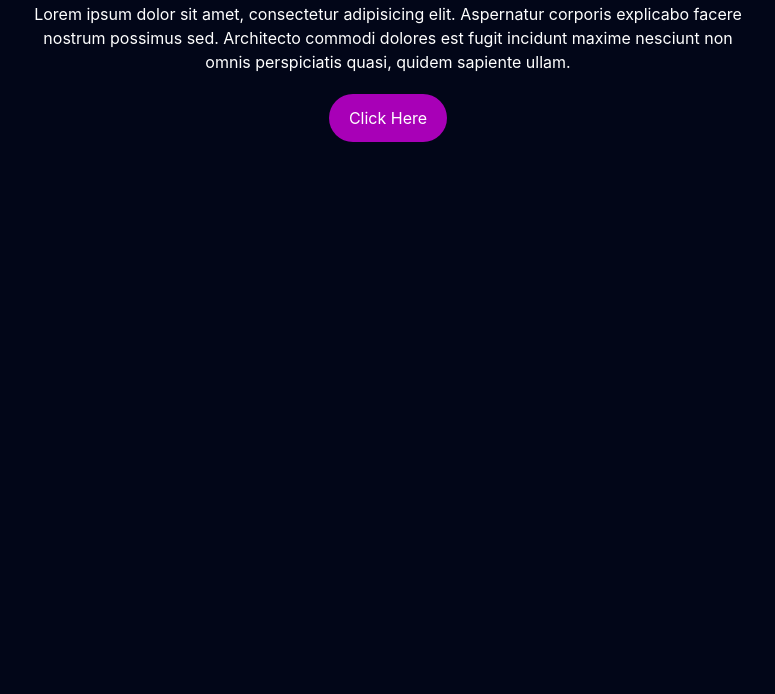
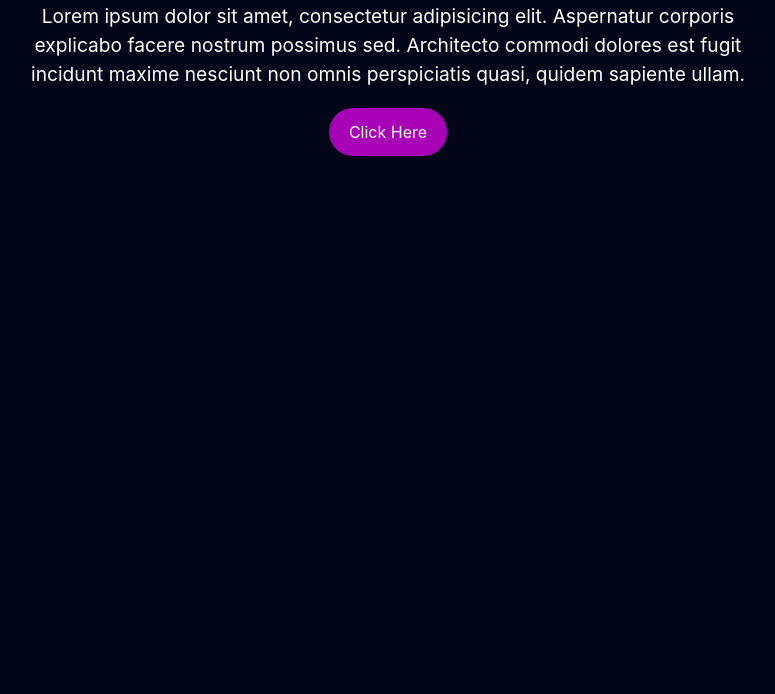
Before and after one commit to vidyarambham/tailwind-css-beginners, a website built with Vite: page index.html in a window 1280 px wide. Shown: the part 106-800 px from the top of the page, without its empty margins (252-1027 px from the left). Built offline with nearby package versions, Linux system fonts and the light colour scheme.

Commit message:
custom values

```diff
--- a/index.html
+++ b/index.html
@@ -10,7 +10,7 @@
   <body class="bg-slate-950 text-white">
     <section class="space-y-5 text-center max-w-3xl mx-auto px-5 py-12">
       <h1 class="text-4xl font-bold">Let's learn tailwind CSS</h1>
-      <p>
+      <p class="text-[1.2rem]">
         Lorem ipsum dolor sit amet, consectetur adipisicing elit. Aspernatur
         corporis explicabo facere nostrum possimus sed. Architecto commodi
         dolores est fugit incidunt maxime nesciunt non omnis perspiciatis quasi,
```
